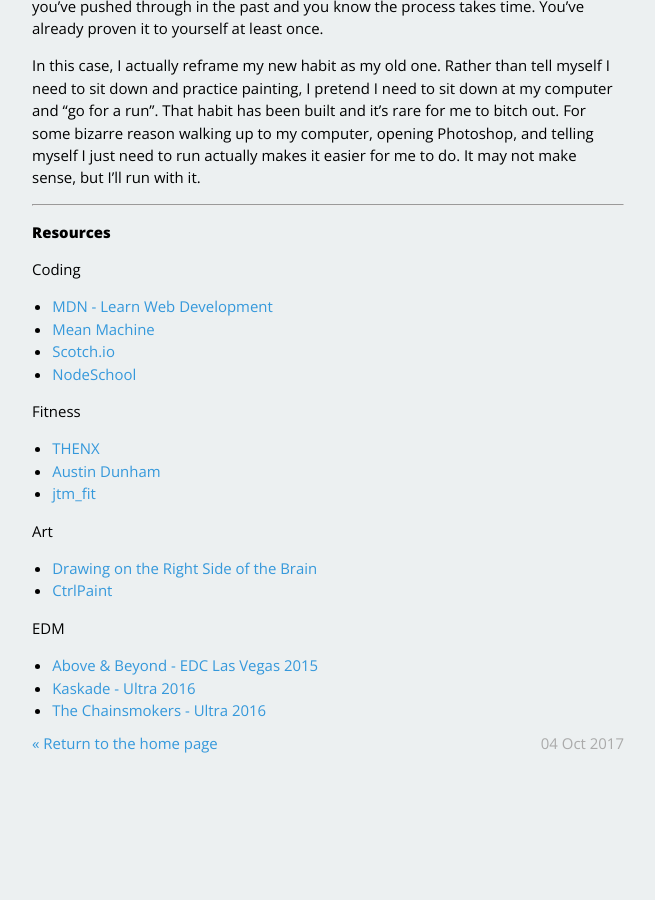
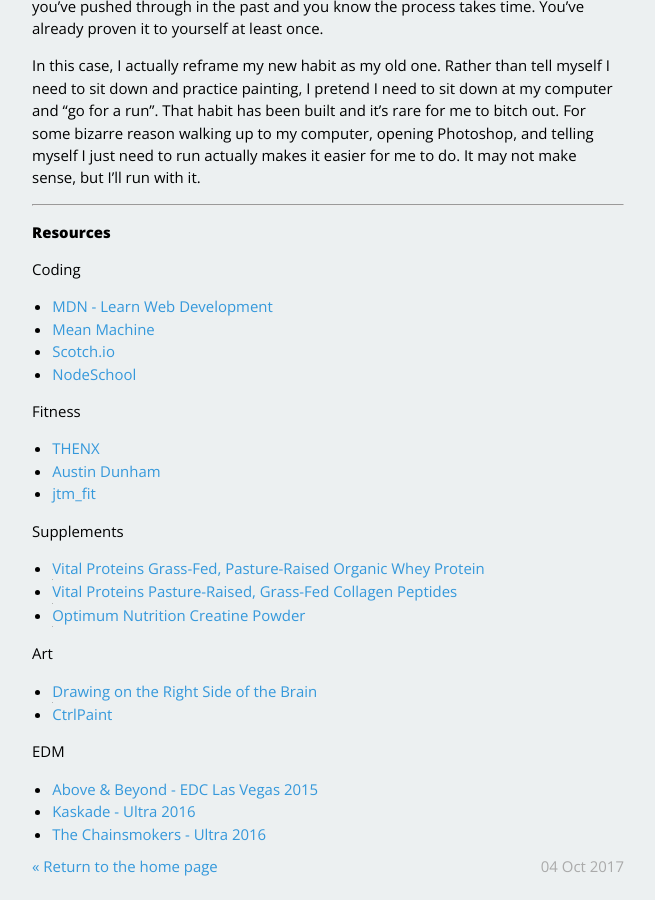
Before and after one commit to atom-morgan/atom-morgan.github.io, a Jekyll site: the page built from _posts/2017-09-14-learning-and-motivation.markdown, in a window 1280 px wide and 900 px high, scrolled down 2290 px. Shown: the whole window, without its empty margins (312-967 px from the left). Built offline with Jekyll 4.4.1, drawn with Linux system fonts in a browser that asks for light colours; Markdown is read by kramdown in place of the engine named in the settings; before the commit the page ends 3067 px from its top, so only the background shows below that; grey boxes are pictures that could not be loaded.

Commit message:
Update product links

```diff
--- a/_posts/2017-09-14-learning-and-motivation.markdown
+++ b/_posts/2017-09-14-learning-and-motivation.markdown
@@ -73,9 +73,15 @@
 * [Austin Dunham](https://www.youtube.com/user/GeekAMD)
 * [jtm_fit](https://www.instagram.com/jtm_fit/)
 
+Supplements
+
+* <a target="_blank" href="https://www.amazon.com/gp/product/B01D20PJEG/ref=as_li_tl?ie=UTF8&camp=1789&creative=9325&creativeASIN=B01D20PJEG&linkCode=as2&tag=atommorgan-20&linkId=2732a1b39b2fca642e8ea17b5027b64a">Vital Proteins Grass-Fed, Pasture-Raised Organic Whey Protein</a><img src="//ir-na.amazon-adsystem.com/e/ir?t=atommorgan-20&l=am2&o=1&a=B01D20PJEG" width="1" height="1" border="0" alt="" style="border:none !important; margin:0px !important;" />
+* <a target="_blank" href="https://www.amazon.com/gp/product/B00K6JUG4K/ref=as_li_tl?ie=UTF8&camp=1789&creative=9325&creativeASIN=B00K6JUG4K&linkCode=as2&tag=atommorgan-20&linkId=55512a6e9a7ccce1d9b25112869e142e">Vital Proteins Pasture-Raised, Grass-Fed Collagen Peptides</a><img src="//ir-na.amazon-adsystem.com/e/ir?t=atommorgan-20&l=am2&o=1&a=B00K6JUG4K" width="1" height="1" border="0" alt="" style="border:none !important; margin:0px !important;" />
+* <a target="_blank" href="https://www.amazon.com/gp/product/B002DYIZEO/ref=as_li_tl?ie=UTF8&camp=1789&creative=9325&creativeASIN=B002DYIZEO&linkCode=as2&tag=atommorgan-20&linkId=fd758ae120ba5ae63c561cfe09b0ea82">Optimum Nutrition Creatine Powder</a><img src="//ir-na.amazon-adsystem.com/e/ir?t=atommorgan-20&l=am2&o=1&a=B002DYIZEO" width="1" height="1" border="0" alt="" style="border:none !important; margin:0px !important;" />
+
 Art
 
-* [Drawing on the Right Side of the Brain](https://www.amazon.com/dp/B005GSYXU4/ref=dp-kindle-redirect?_encoding=UTF8&btkr=1)
+* <a target="_blank" href="https://www.amazon.com/gp/product/1585429201/ref=as_li_tl?ie=UTF8&camp=1789&creative=9325&creativeASIN=1585429201&linkCode=as2&tag=atommorgan-20&linkId=53737358addfe49363f5228081296e2c">Drawing on the Right Side of the Brain</a><img src="//ir-na.amazon-adsystem.com/e/ir?t=atommorgan-20&l=am2&o=1&a=1585429201" width="1" height="1" border="0" alt="" style="border:none !important; margin:0px !important;" />
 * [CtrlPaint](https://www.ctrlpaint.com/)
 
 EDM
```
